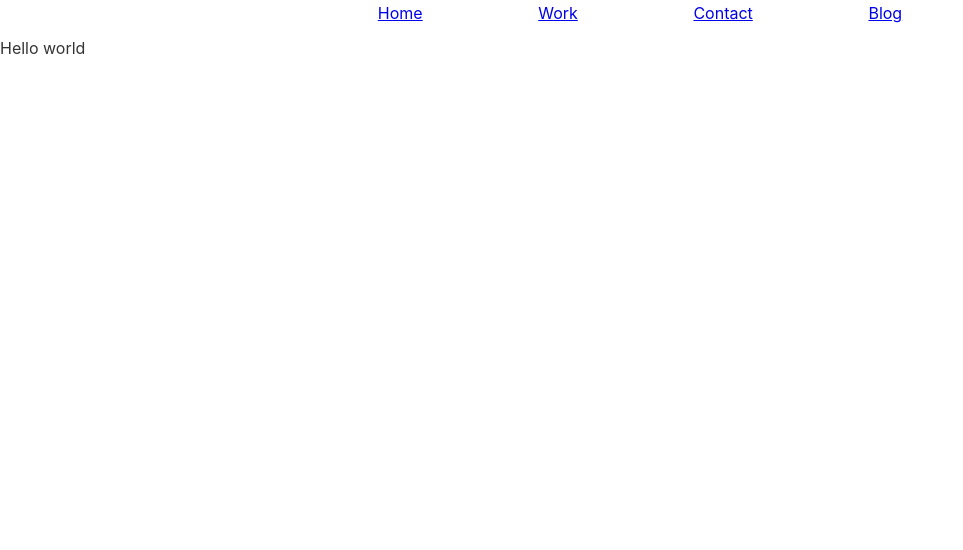
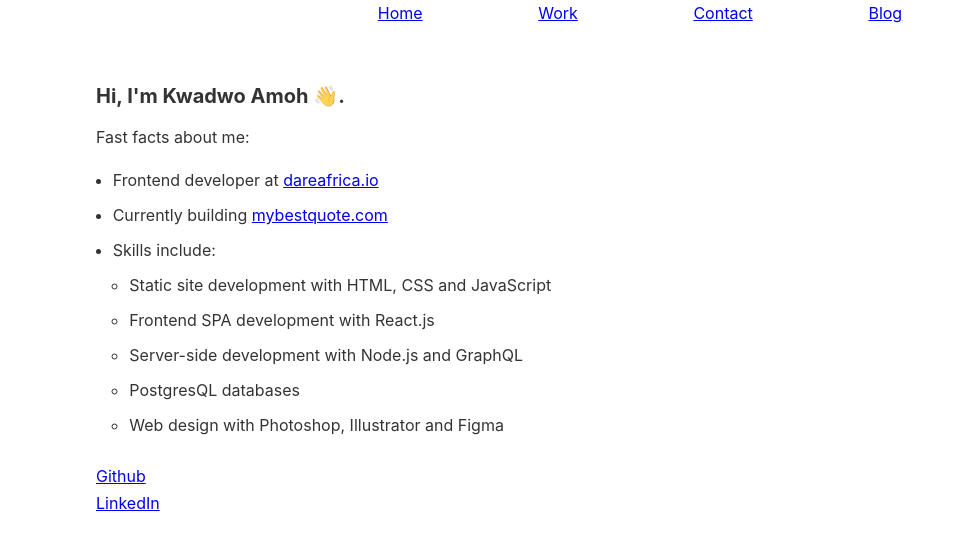
Before and after one commit to kdotamoh/personal-website, a Gatsby site: page / in a window 1280 px wide. Shown: the whole page, without its empty margins (0-963 px from the left). Built offline with nearby package versions, Linux system fonts and the light colour scheme; Gatsby itself is replaced by a stand-in of ours.

Commit message:
add copy

```diff
--- a/gatsby-config.js
+++ b/gatsby-config.js
@@ -1,12 +1,13 @@
 module.exports = {
   plugins: [
+    'gatsby-plugin-root-import',
+    'gatsby-plugin-mdx',
     {
       resolve: `gatsby-plugin-styled-components`,
       options: {
         displayName: true
       }
     },
-    'gatsby-plugin-root-import',
     {
       resolve: `gatsby-plugin-typography`,
       options: {
--- a/package.json
+++ b/package.json
@@ -11,8 +11,11 @@
   "author": "",
   "license": "ISC",
   "dependencies": {
+    "@mdx-js/mdx": "^1.5.5",
+    "@mdx-js/react": "^1.5.5",
     "babel-plugin-styled-components": "^1.10.6",
     "gatsby": "^2.19.1",
+    "gatsby-plugin-mdx": "^1.0.67",
     "gatsby-plugin-styled-components": "^3.1.18",
     "gatsby-plugin-typography": "^2.3.21",
     "gatsby-source-filesystem": "^2.1.46",
@@ -20,6 +23,7 @@
     "react-dom": "^16.12.0",
     "react-typography": "^0.16.19",
     "styled-components": "^5.0.0",
+    "styled-system": "^5.1.4",
     "typography": "^0.16.19"
   },
   "devDependencies": {
--- /dev/null
+++ b/src/components/styled.js
@@ -0,0 +1,12 @@
+import styled from 'styled-components'
+import { space, layout } from 'styled-system'
+
+export const Container = styled.div`
+  display: flex;
+  flex-direction: column;
+  width: 85vw;
+  margin: 0 auto;
+
+  ${layout}
+  ${space}
+`
--- a/src/pages/blog.js
+++ b/src/pages/blog.js
@@ -1,11 +1,15 @@
 import React from 'react'
+
+import { Container } from 'src/components/styled'
 
 import Layout from 'src/components/Layout'
 
 export default () => {
   return (
     <Layout>
-      <div>Blog</div>
+      <Container mt="5rem">
+        <p>Coming soon</p>
+      </Container>
     </Layout>
   )
 }
--- a/src/pages/index.js
+++ b/src/pages/index.js
@@ -1,11 +1,40 @@
 import React from 'react'
+
+import { Container } from 'src/components/styled'
 
 import Layout from 'src/components/Layout'
 
 export default () => {
   return (
-    <Layout>
-      <div>Hello world</div>
-    </Layout>
+    <React.Fragment>
+      <Layout>
+        <Container mt="5rem">
+          <h1>Hi, I'm Kwadwo Amoh 👋.</h1>
+          <p>Fast facts about me:</p>
+          <ul>
+            <li>
+              Frontend developer at{' '}
+              <a href="http://dareafrica.io/">dareafrica.io</a>
+            </li>
+            <li>
+              Currently building{' '}
+              <a href="https://www.mybestquote.com">mybestquote.com</a>
+            </li>
+            <li>
+              Skills include:
+              <ul>
+                <li>Static site development with HTML, CSS and JavaScript</li>
+                <li>Frontend SPA development with React.js</li>
+                <li>Server-side development with Node.js and GraphQL</li>
+                <li>PostgresQL databases</li>
+                <li>Web design with Photoshop, Illustrator and Figma</li>
+              </ul>
+            </li>
+          </ul>
+          <a href="https://github.com/kdotamoh/">Github</a>
+          <a href="https://www.linkedin.com/in/kwadwo-amoh/">LinkedIn</a>
+        </Container>
+      </Layout>
+    </React.Fragment>
   )
 }
--- a/src/pages/work.js
+++ b/src/pages/work.js
@@ -1,11 +1,15 @@
 import React from 'react'
+
+import { Container } from 'src/components/styled'
 
 import Layout from 'src/components/Layout'
 
 export default () => {
   return (
     <Layout>
-      <div>Work</div>
+      <Container mt="5rem">
+        <p>Coming soon</p>
+      </Container>
     </Layout>
   )
 }
```
Also changed, not shown: src/pages/contact.js (+10 -1 lines), 1 other file.
